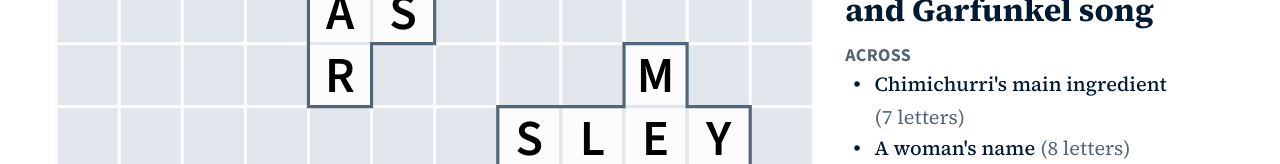
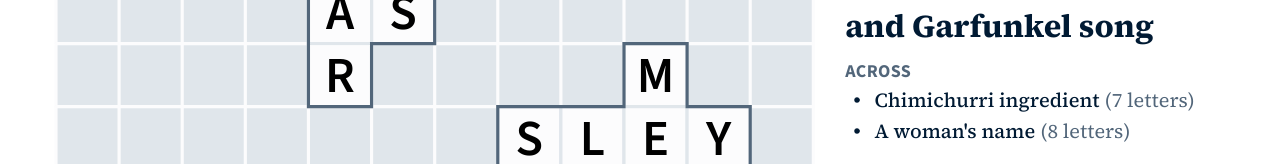
Before and after one commit to Paul-Hebert/tiled-words-2, a Vue app: page /level/1 in a window 1280 px wide. Shown: the part 368-532 px from the top of the page. Built offline with nearby package versions, Linux system fonts and the light colour scheme.

Commit message:
Shorten parsley hint

```diff
--- a/src/levels/herbs-from-a-simon-and-garfunkel-song.ts
+++ b/src/levels/herbs-from-a-simon-and-garfunkel-song.ts
@@ -10,7 +10,7 @@ export const herbsFromASimonAndGarfunkelSong: Level = {
       { text: 'thyme', hint: 'Tracked with a clock' },
     ],
     horizontal: [
-      { text: 'parsley', hint: "Chimichurri's main ingredient" },
+      { text: 'parsley', hint: 'Chimichurri ingredient' },
       { text: 'rosemary', hint: "A woman's name" },
     ],
   },
```
